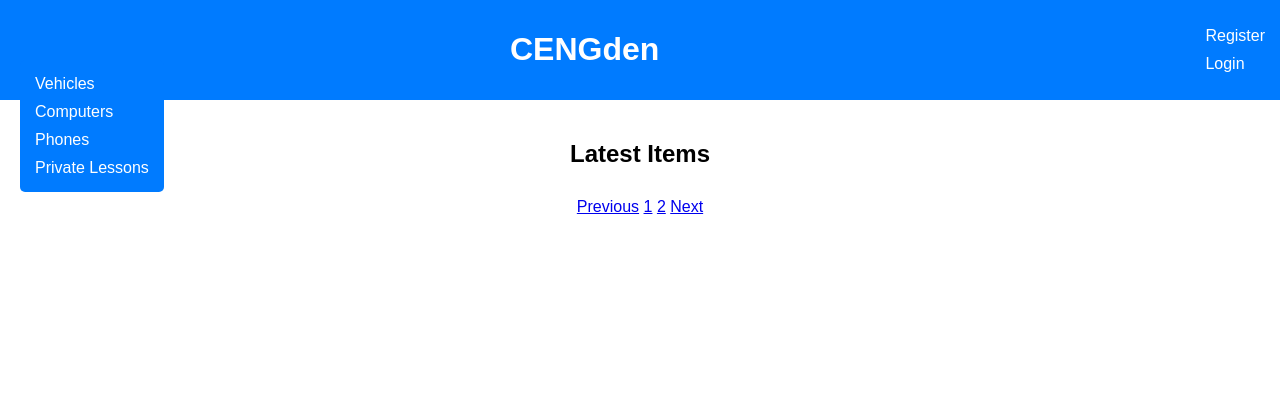
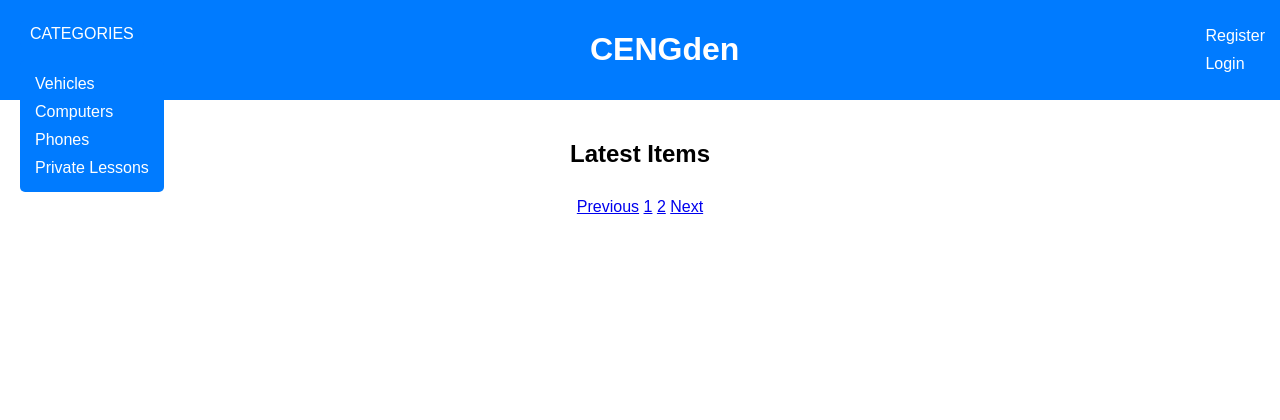
Before and after one commit to avsaralpay/cengden, a Flask app: page / in a window 1280 px wide. Shown: the top 420 px of the page. Run offline with Flask 2, Linux system fonts and the light colour scheme; data that the repository does not hold is empty; some libraries are stand-ins or nearby versions.

Commit message:
sdfsdfıjsld

```diff
--- a/templates/category.html
+++ b/templates/category.html
@@ -27,7 +27,7 @@
 
         .header-content {
             text-align: center;
-            margin-left: 600px;
+            margin-left: 580px;
         }
 
         .menu, .categories-container {
@@ -93,6 +93,7 @@
     </style>
 </head>
 <body>
+    <div class="categories-label">CATEGORIES</div>
     <div class="categories-container">
         <a href="/category/vehicles">Vehicles</a>
         <a href="/category/computers">Computers</a>
--- a/templates/index.html
+++ b/templates/index.html
@@ -27,7 +27,7 @@
 
         .header-content {
             text-align: center;
-            margin-left: 500px;
+            margin-left: 580px;
         }
 
         .menu, .categories-container {
@@ -93,6 +93,7 @@
     </style>
 </head>
 <body>
+    <div class="categories-label">CATEGORIES</div>
     <div class="categories-container">
         <a href="/category/vehicles">Vehicles</a>
         <a href="/category/computers">Computers</a>
```
